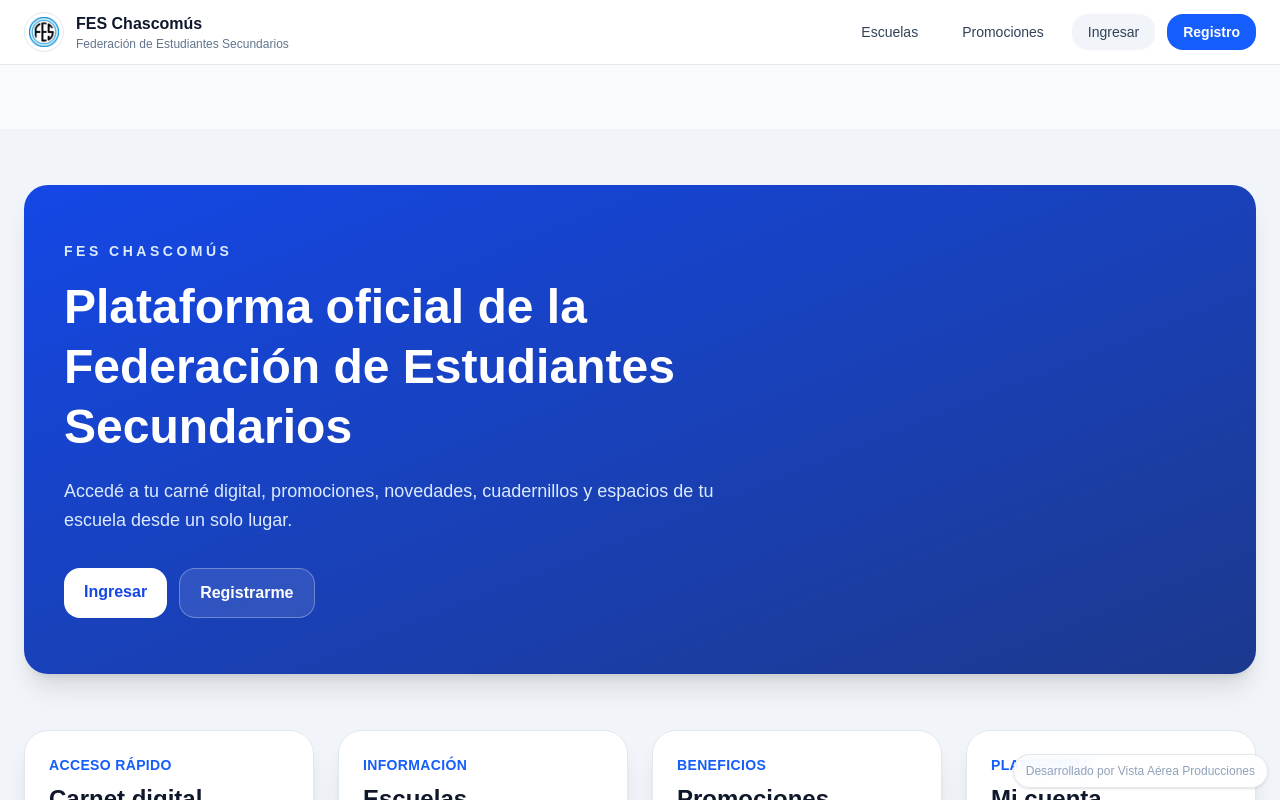
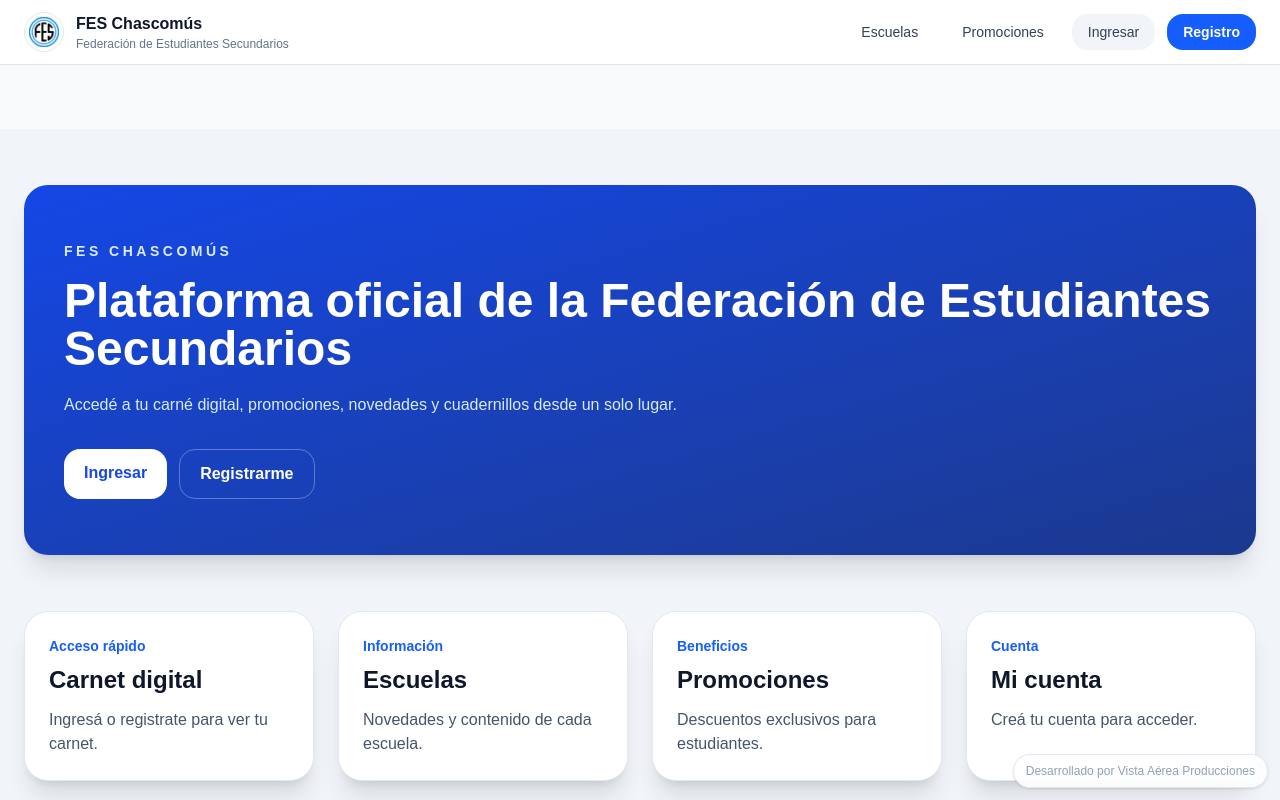
Before and after one commit to feschascomus/fes-chascomus, a Next.js app: page / in a window 1280 px wide. Shown: the top 800 px of the page. Built offline with nearby package versions, Linux system fonts and the light colour scheme; no server answers.

Commit message:
fix carnet digital click

```diff
--- a/src/app/page.js
+++ b/src/app/page.js
@@ -13,7 +13,7 @@
   if (user) {
     const { data: porAuthId } = await supabase
       .from("estudiantes")
-      .select("codigo, activo, nombre")
+      .select("codigo, activo")
       .eq("auth_user_id", user.id)
       .maybeSingle()
 
@@ -22,7 +22,7 @@
     } else if (user.email) {
       const { data: porEmail } = await supabase
         .from("estudiantes")
-        .select("codigo, activo, nombre")
+        .select("codigo, activo")
         .eq("email", user.email)
         .maybeSingle()
 
@@ -31,24 +31,33 @@
   }
 
   const logueado = !!perfil && perfil.activo !== false
-  const linkCarnet = logueado ? `/carne/${perfil.codigo}` : "/login"
-  const linkPanel = logueado ? `/panel/${perfil.codigo}` : "/login"
+
+  const linkCarnet = logueado
+    ? `/carne/${perfil.codigo}`
+    : "/login"
+
+  const linkPanel = logueado
+    ? `/panel/${perfil.codigo}`
+    : "/login"
 
   return (
     <main className="min-h-screen bg-slate-100">
+
+      {/* HERO */}
       <section className="px-4 py-10 sm:px-6 sm:py-14">
         <div className="mx-auto max-w-7xl">
-          <div className="overflow-hidden rounded-3xl bg-gradient-to-br from-blue-700 to-blue-900 px-6 py-10 text-white shadow-xl sm:px-10 sm:py-14">
+          <div className="rounded-3xl bg-gradient-to-br from-blue-700 to-blue-900 px-6 py-10 text-white shadow-xl sm:px-10 sm:py-14">
+
             <p className="text-sm font-semibold uppercase tracking-[0.25em] text-blue-100">
               FES Chascomús
             </p>
 
-            <h1 className="mt-4 max-w-3xl text-4xl font-bold leading-tight sm:text-5xl">
+            <h1 className="mt-4 text-4xl font-bold sm:text-5xl">
               Plataforma oficial de la Federación de Estudiantes Secundarios
             </h1>
 
-            <p className="mt-5 max-w-2xl text-base leading-relaxed text-blue-100 sm:text-lg">
-              Accedé a tu carné digital, promociones, novedades, cuadernillos y espacios de tu escuela desde un solo lugar.
+            <p className="mt-5 text-blue-100 max-w-2xl">
+              Accedé a tu carné digital, promociones, novedades y cuadernillos desde un solo lugar.
             </p>
 
             <div className="mt-8 flex flex-wrap gap-3">
@@ -56,30 +65,30 @@
                 <>
                   <Link
                     href={linkPanel}
-                    className="rounded-2xl bg-white px-5 py-3 font-semibold text-blue-700 transition hover:bg-blue-50"
+                    className="bg-white text-blue-700 px-5 py-3 rounded-2xl font-semibold hover:bg-blue-50"
                   >
                     Ir a mi panel
                   </Link>
 
                   <Link
                     href={linkCarnet}
-                    className="rounded-2xl border border-white/30 bg-white/10 px-5 py-3 font-semibold text-white transition hover:bg-white/20"
+                    className="border border-white/30 px-5 py-3 rounded-2xl font-semibold hover:bg-white/20"
                   >
-                    Ver mi carné
+                    Ver mi carnet
                   </Link>
                 </>
               ) : (
                 <>
                   <Link
                     href="/login"
-                    className="rounded-2xl bg-white px-5 py-3 font-semibold text-blue-700 transition hover:bg-blue-50"
+                    className="bg-white text-blue-700 px-5 py-3 rounded-2xl font-semibold hover:bg-blue-50"
                   >
                     Ingresar
                   </Link>
 
                   <Link
                     href="/registro"
-                    className="rounded-2xl border border-white/30 bg-white/10 px-5 py-3 font-semibold text-white transition hover:bg-white/20"
+                    className="border border-white/30 px-5 py-3 rounded-2xl font-semibold hover:bg-white/20"
                   >
                     Registrarme
                   </Link>
@@ -90,73 +99,86 @@
         </div>
       </section>
 
+      {/* CARDS */}
       <section className="px-4 pb-10 sm:px-6 sm:pb-14">
         <div className="mx-auto grid max-w-7xl gap-6 md:grid-cols-2 xl:grid-cols-4">
+
+          {/* 🔥 ESTE ES EL IMPORTANTE */}
           <Link
             href={linkCarnet}
-            className="rounded-3xl border border-slate-200 bg-white p-6 shadow-xl transition hover:-translate-y-0.5 hover:shadow-2xl"
+            className="block rounded-3xl border border-slate-200 bg-white p-6 shadow-xl hover:shadow-2xl transition"
           >
-            <p className="text-sm font-semibold uppercase tracking-wide text-blue-600">
+            <p className="text-sm font-semibold text-blue-600">
               Acceso rápido
             </p>
+
             <h2 className="mt-2 text-2xl font-bold text-slate-900">
               Carnet digital
             </h2>
+
             <p className="mt-3 text-slate-600">
               {logueado
-                ? "Abrí tu carné estudiantil y mostralo cuando lo necesites."
-                : "Ingresá o registrate para acceder a tu carné estudiantil."}
+                ? "Accedé a tu carnet estudiantil."
+                : "Ingresá o registrate para ver tu carnet."}
             </p>
           </Link>
 
           <Link
             href="/escuelas"
-            className="rounded-3xl border border-slate-200 bg-white p-6 shadow-xl transition hover:-translate-y-0.5 hover:shadow-2xl"
+            className="block rounded-3xl border border-slate-200 bg-white p-6 shadow-xl hover:shadow-2xl transition"
           >
-            <p className="text-sm font-semibold uppercase tracking-wide text-blue-600">
+            <p className="text-sm font-semibold text-blue-600">
               Información
             </p>
+
             <h2 className="mt-2 text-2xl font-bold text-slate-900">
               Escuelas
             </h2>
+
             <p className="mt-3 text-slate-600">
-              Conocé los espacios, novedades y materiales de cada institución.
+              Novedades y contenido de cada escuela.
             </p>
           </Link>
 
           <Link
             href="/promociones"
-            className="rounded-3xl border border-slate-200 bg-white p-6 shadow-xl transition hover:-translate-y-0.5 hover:shadow-2xl"
+            className="block rounded-3xl border border-slate-200 bg-white p-6 shadow-xl hover:shadow-2xl transition"
           >
-            <p className="text-sm font-semibold uppercase tracking-wide text-blue-600">
+            <p className="text-sm font-semibold text-blue-600">
               Beneficios
             </p>
+
             <h2 className="mt-2 text-2xl font-bold text-slate-900">
               Promociones
             </h2>
+
             <p className="mt-3 text-slate-600">
-              Descubrí descuentos, beneficios y oportunidades para estudiantes.
+              Descuentos exclusivos para estudiantes.
             </p>
           </Link>
 
           <Link
             href={logueado ? linkPanel : "/registro"}
-            className="rounded-3xl border border-slate-200 bg-white p-6 shadow-xl transition hover:-translate-y-0.5 hover:shadow-2xl"
+            className="block rounded-3xl border border-slate-200 bg-white p-6 shadow-xl hover:shadow-2xl transition"
           >
-            <p className="text-sm font-semibold uppercase tracking-wide text-blue-600">
-              Plataforma
+            <p className="text-sm font-semibold text-blue-600">
+              Cuenta
             </p>
+
             <h2 className="mt-2 text-2xl font-bold text-slate-900">
               Mi cuenta
             </h2>
+
             <p className="mt-3 text-slate-600">
               {logueado
-                ? "Entrá a tu panel personal para gestionar tu cuenta."
-                : "Ingresá o registrate para empezar a usar la plataforma."}
+                ? "Gestioná tu cuenta."
+                : "Creá tu cuenta para acceder."}
             </p>
           </Link>
+
         </div>
       </section>
+
     </main>
   )
 }
```
